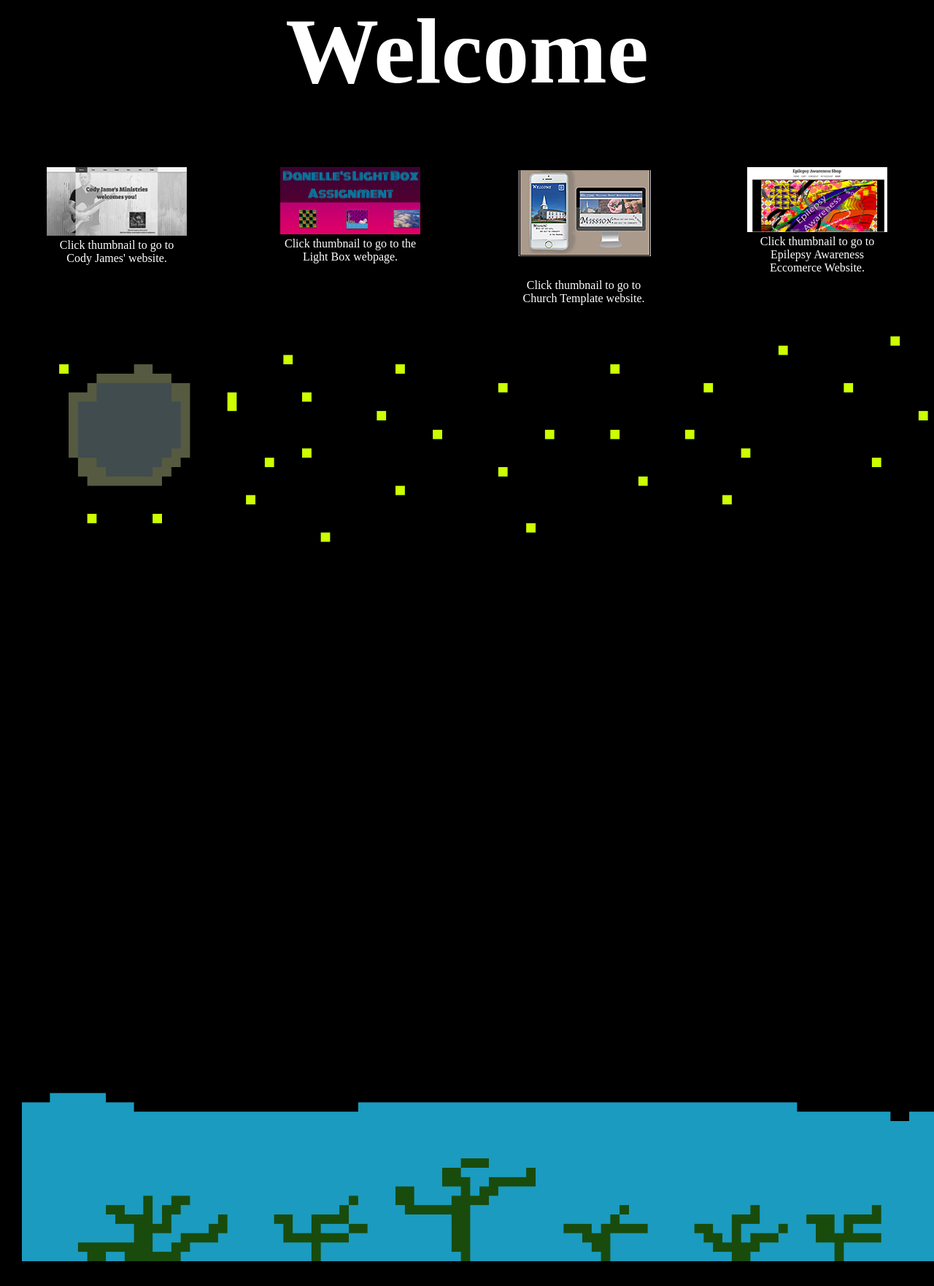
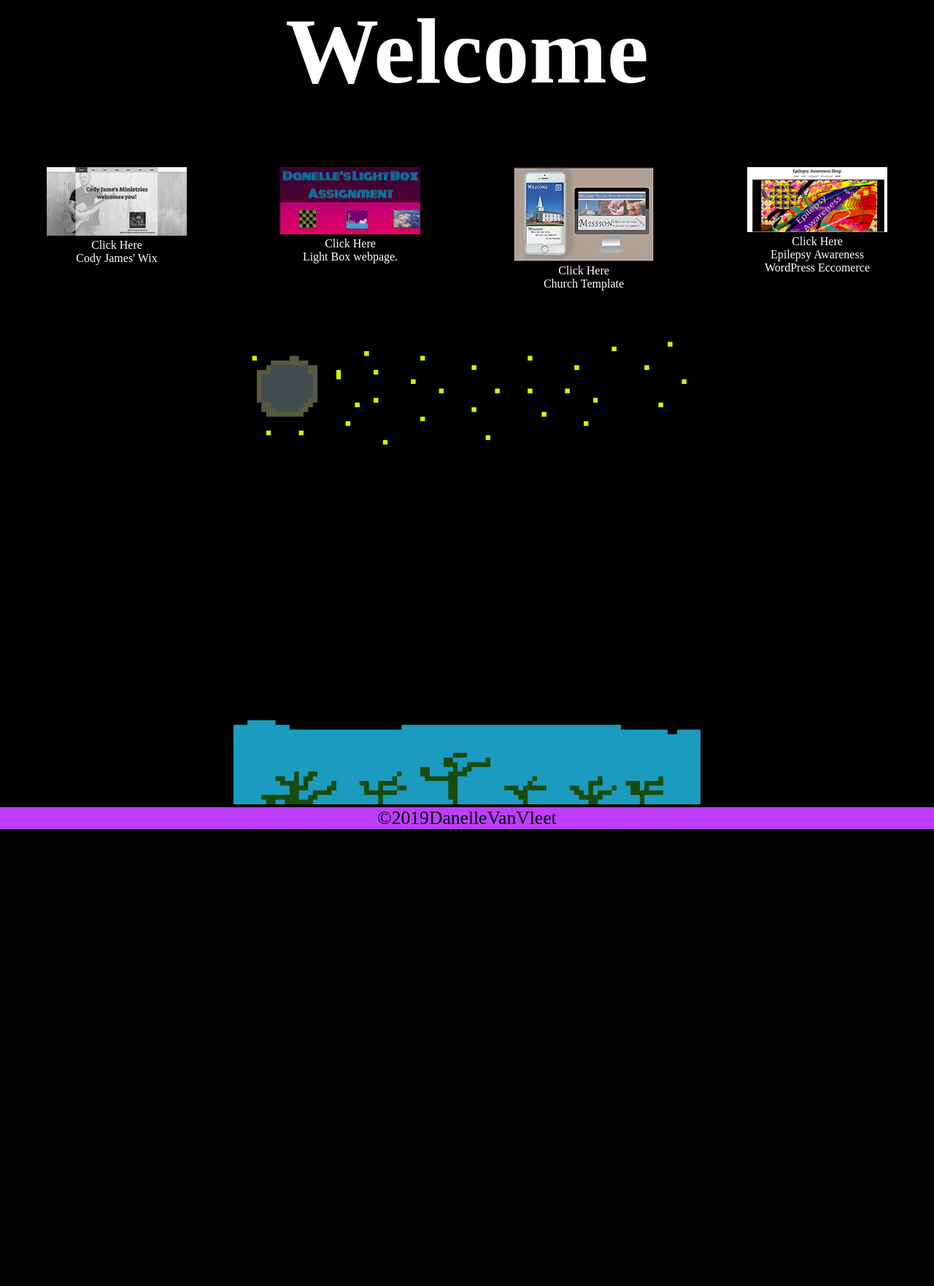
Before and after one commit to massagereiki52/DanellesWebPortfolio, a PHP site: page / in a window 1280 px wide; the page is wider, and only the part inside the window is pictured. Shown: the part 369-2131 px from the top of that part at 73% size. After the commit the page ends 1505 px from the top of that part, so only its background shows below. Run offline with PHP 8.4, Linux system fonts and the light colour scheme; some libraries are stand-ins or nearby versions; some web fonts are replaced.

Commit message:
added footer, centered gif, changed gif size to 50% and vw on text of footer. horizontal alignment of the thumbnails and added links

```diff
--- a/index.html
+++ b/index.html
@@ -52,31 +52,36 @@
         <a href="https://www.codyjames.org/">
           <img src="assets/CodyJames.png" alt="CodyJames">
         </a>
-        <figcaption>Click thumbnail to go to Cody James' website.</figcaption>
+        <figcaption>Click Here<br>Cody James' Wix</figcaption>
         <p></p>
       </div>
       <div class="column">
         <a href="https://massagereiki52.github.io/lightBox2/">
           <img src="assets/LightBox.png" alt="LightBox webpage">
         </a>
-        <figcaption>Click thumbnail to go to the Light Box webpage.</figcaption>
+        <figcaption>Click Here<br>Light Box webpage.</figcaption>
       </div>
       <div class="column">
         <a href="https://massagereiki52.github.io/ChurchTemplate/index.html">
           <img src="assets/ChurchTemplate.png" alt="Church Template Website Thumbnail">
         </a>
-        <figcaption>Click thumbnail to go to Church Template website.</figcaption>
+        <figcaption>Click Here<br>Church Template</figcaption>
       </div>
       <div class="column">
         <a href="http://danellevanvleet.com/EpilepsyShop/shop/">
           <img src="assets/EpilepsyAwareness.png" alt="Epilepsy Awareness thumbnail">
         </a>
-        <figcaption>Click thumbnail to go to Epilepsy Awareness Eccomerce Website.</figcaption>
+        <figcaption>Click Here <br> Epilepsy Awareness WordPress Eccomerce</figcaption>
       </div>
     </div>
     <div class="grid-item item2">
-      <img src="assets/fishing.gif" alt="Fishing Gif">
+      <img src="assets/fishing.gif" alt="Fishing Gif" width="50%" height="50%">
     </div>
+  </div>
+  <div class="footer">
+    <footer>
+  &copy;2019DanelleVanVleet
+    </footer>
   </div>
 
 
--- a/style.css
+++ b/style.css
@@ -83,7 +83,10 @@ figcaption {
 }
 
 .item2 {
-  padding: 30px;
+  padding-left: 25%;
+  padding-right: 25%;
+  padding-top: 5%;
+  /* padding-bottom: 5%; */
   float: left;
   width: 100%;
   height: 100%;
@@ -95,12 +98,11 @@ figcaption {
   overflow: hidden;
 }
 
-
 .column {
   float: left;
   width: 20%;
-padding-left: 5%;
-padding-right: 5%;
+  padding-left: 5%;
+  padding-right: 5%;
 }
 
 .row::after {
@@ -108,3 +110,14 @@ padding-right: 5%;
   clear: both;
   display: table;
 }
+.footer{
+text-align: center;
+background-color:#BD3DFF;
+content: "";
+clear: both;
+font-size: 2vw;
+}
+.footer a{
+  color:black;
+  text-decoration:none;
+}
```
Also changed, not shown: assets/ChurchTemplate.png.
